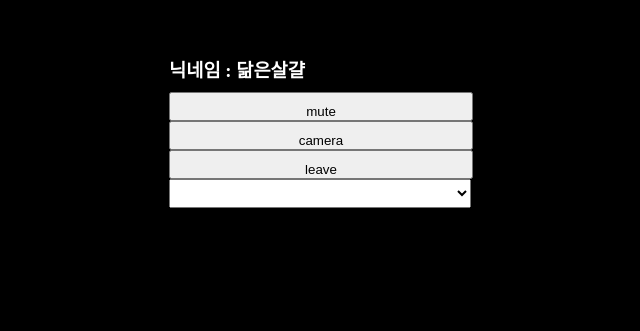
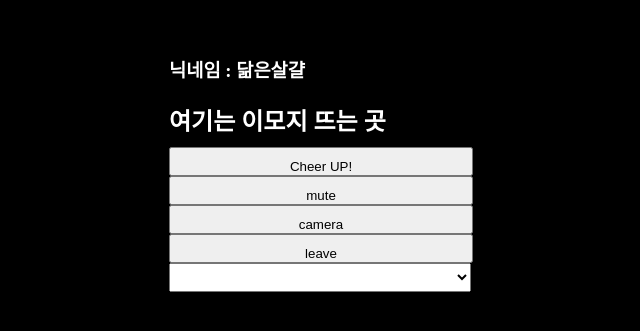
Before and after one commit to Noah8922/zoom_clone_react, a React (Create React App) app in the folder client/: page /video/1 in a window 1280 px wide. Shown: the part 189-520 px from the top of the page, without its empty margins (321-961 px from the left). Built offline with nearby package versions, Linux system fonts and the light colour scheme; no server answers.

Commit message:
Prepare for showing emoji

```diff
--- a/client/src/components/VideoPlayer.js
+++ b/client/src/components/VideoPlayer.js
@@ -319,6 +319,8 @@ const Videoplayer = (props) => {
     });
   }
 
+  //이모티콘 띄우기
+
   return (
     <>
       <div ref={call}>
@@ -330,7 +332,11 @@ const Videoplayer = (props) => {
             <h3 id="name" style={{ color: "white" }}></h3>
           </div>
         </div>
+        <div>
+          <h2 style={{ color: "white" }}>여기는 이모지 뜨는 곳</h2>
+        </div>
         <div id="controller">
+          <button>Cheer UP!</button>
           <button ref={muteBtn} onClick={handleMuteClick}>
             mute
           </button>
```
